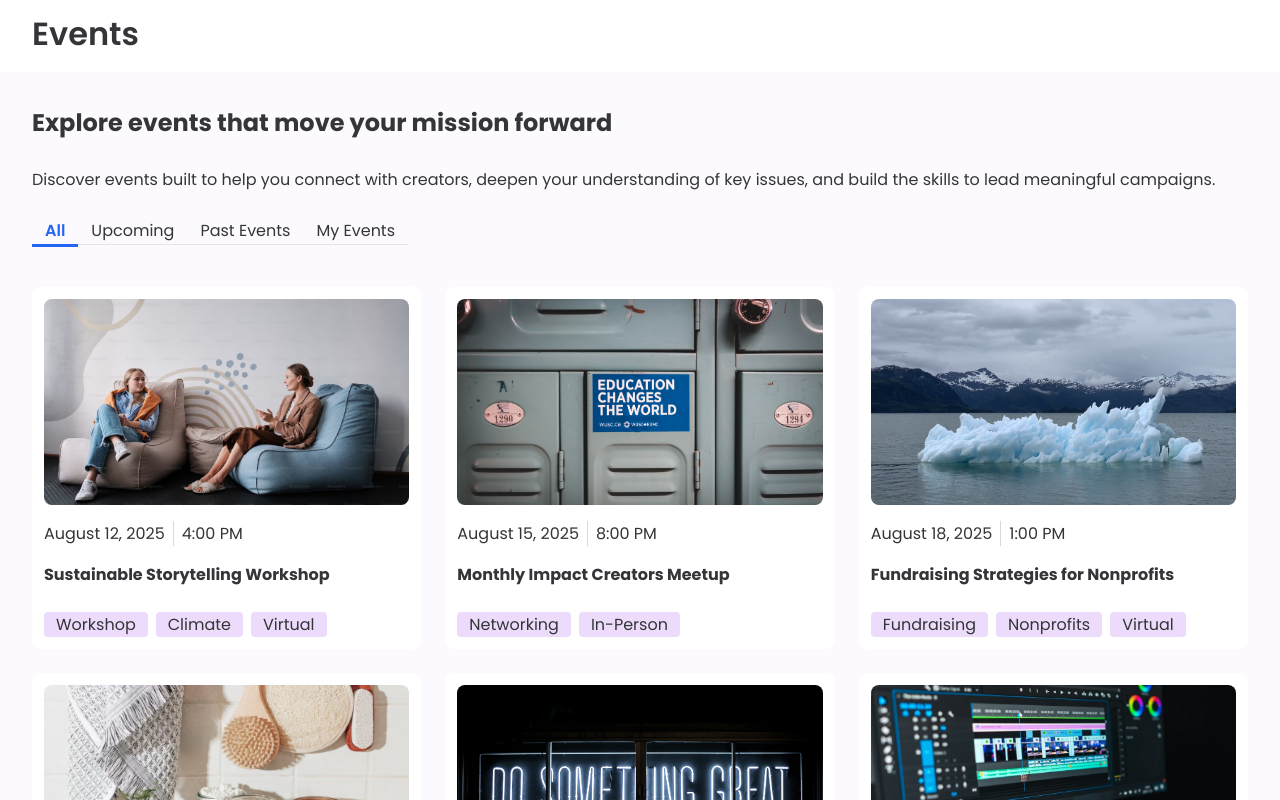
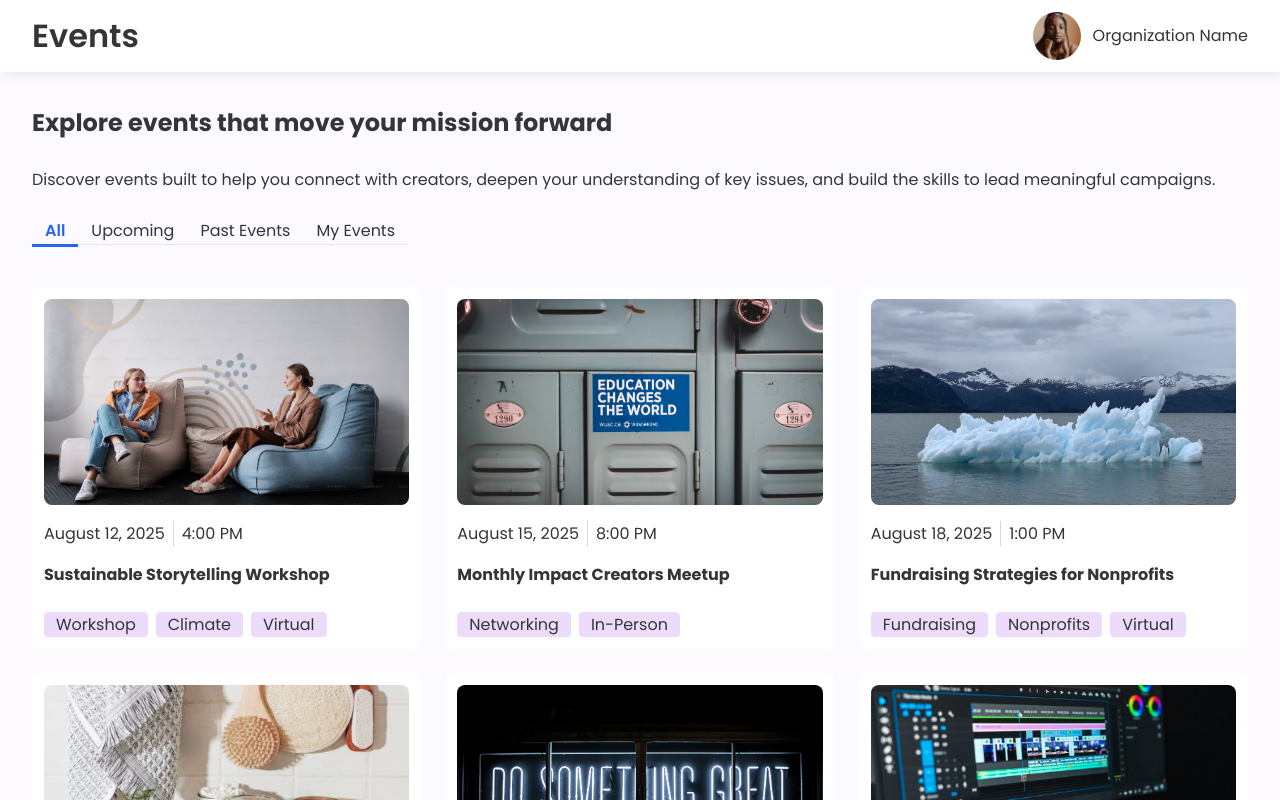
Before and after one commit to GiacomoFranco/Events-Task, a Vue app: page / in a window 1280 px wide. Shown: the top 800 px of the page. Built offline with nearby package versions, Linux system fonts and the light colour scheme.

Commit message:
adding user profile header

```diff
--- a/src/components/Header.vue
+++ b/src/components/Header.vue
@@ -1,5 +1,9 @@
+<script setup>
+import UserProfile from './UserProfile.vue'
+</script>
 <template>
   <h1 class="title">Events</h1>
+  <UserProfile />
 </template>
 <style scoped>
 .title {
--- a/src/components/Layout.vue
+++ b/src/components/Layout.vue
@@ -23,10 +23,15 @@ import EventsOverview from './EventsOverview.vue'
 
 <style lang="scss">
 header {
+  display: flex;
+  justify-content: space-between;
+  align-items: center;
   height: 7.2rem;
   box-shadow: 4px 0px 12px 0px #60606033;
   padding: .8rem 3.2rem;
   background-color: var(--m-white);
+  position: relative;
+  z-index: 1;
 }
 
 main {
--- /dev/null
+++ b/src/components/UserProfile.vue
@@ -0,0 +1,38 @@
+<template>
+  <div class="user-profile">
+    <div class="user-profile__image">
+      <img src="@/assets/images/user-image.webp" alt="">
+    </div>
+    <p class="user-profile__name">Organization Name</p>
+  </div>
+</template>
+<style lang="scss">
+.user-profile {
+  display: flex;
+  align-items: center;
+  gap: 1.2rem;
+
+  &__image {
+    width: 4.8rem;
+    height: 4.8rem;
+    border-radius: 50%;
+    overflow: hidden;
+
+    img {
+      object-fit: cover;
+      width: 100%;
+      height: 100%;
+    }
+  }
+
+  @media screen and (max-width: 700px) {
+    &__image {
+      margin-right: 2rem;
+    }
+
+    &__name {
+      display: none;
+    }
+  }
+}
+</style>
```
Also changed, not shown: src/assets/images/user-image.webp (added).
